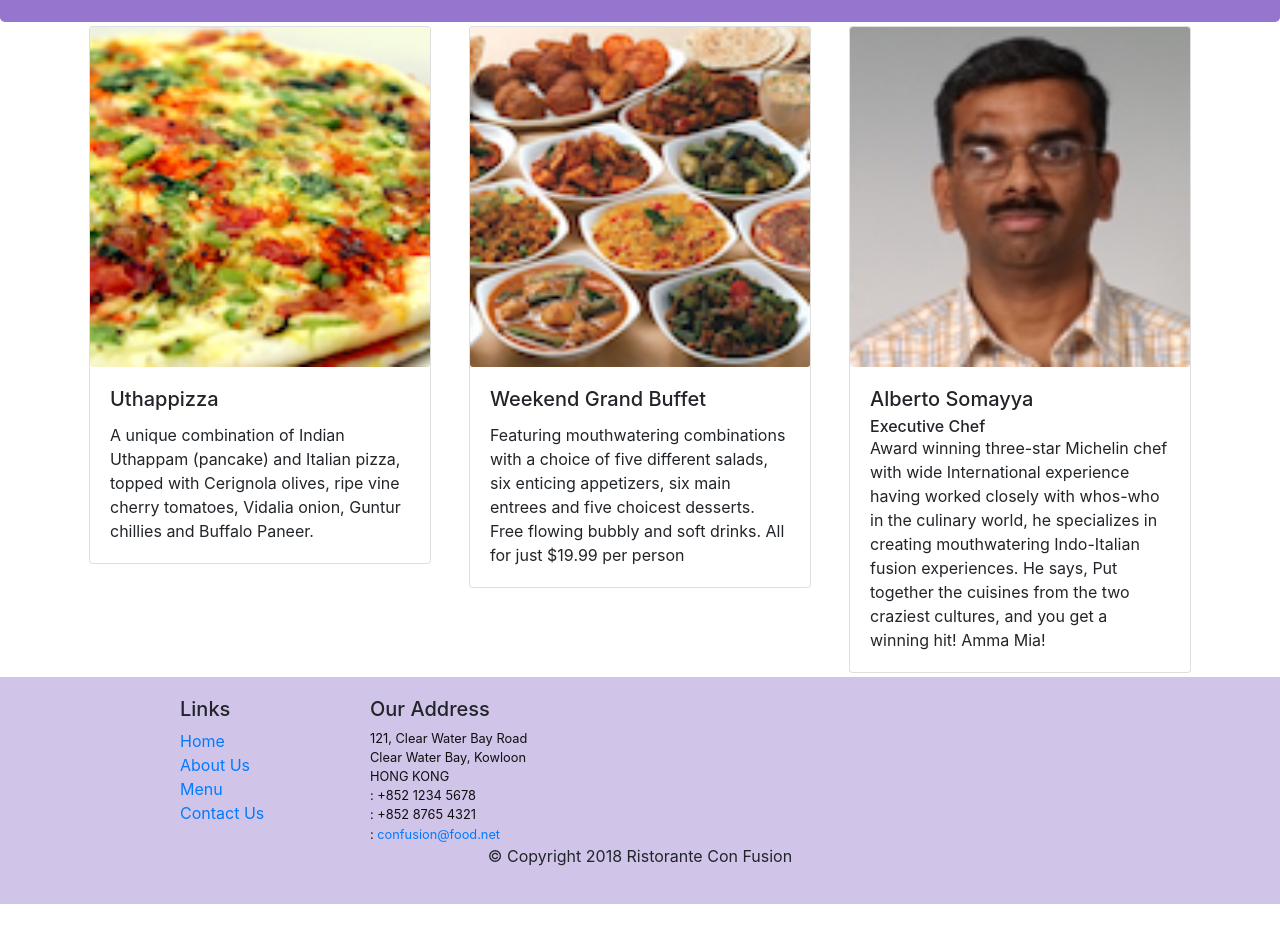
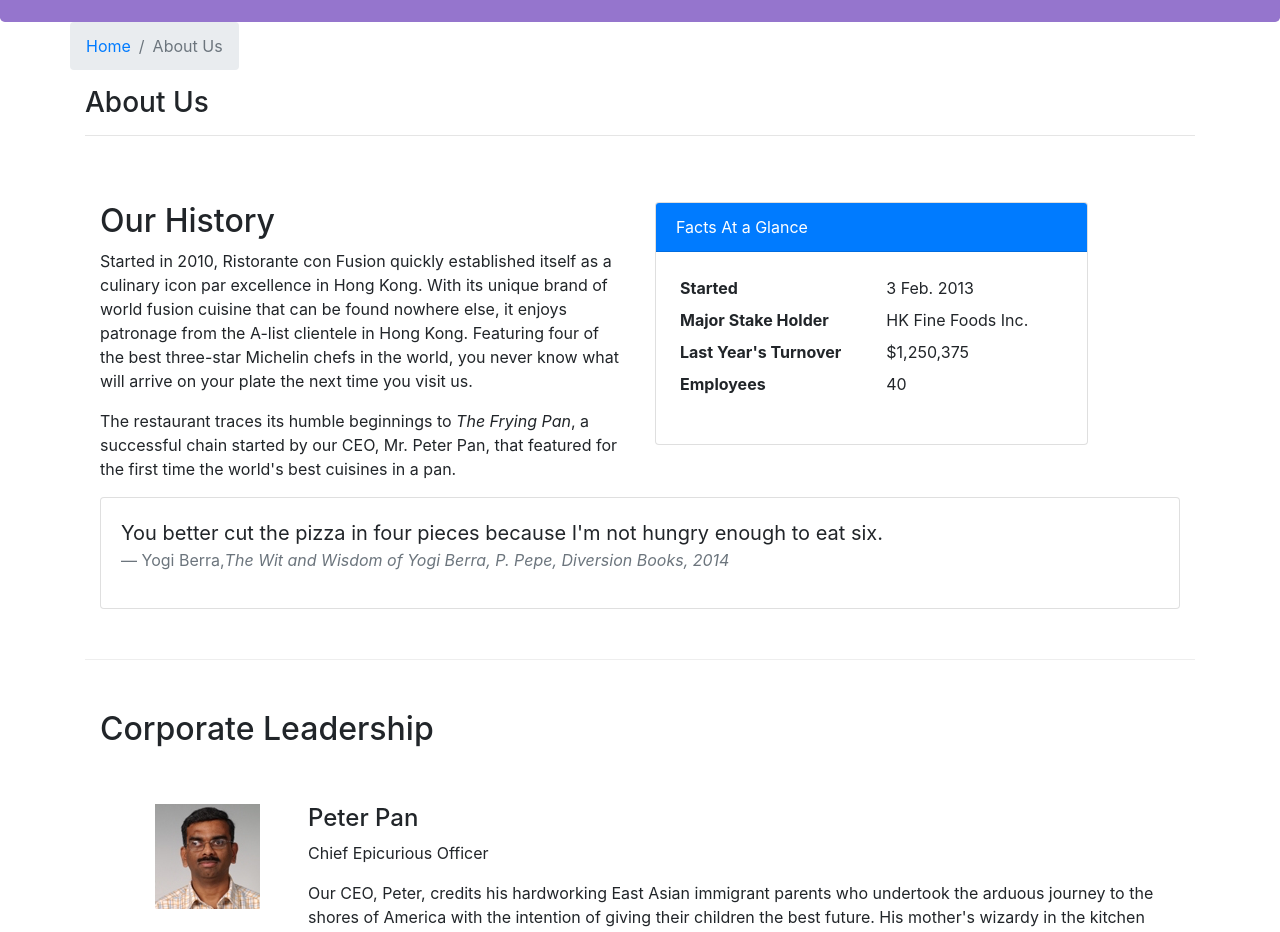
Before and after one commit to TrungTranFunix15649/Labreview, a React (Create React App) app: page /aboutus in a window 1280 px wide. Before the commit this address led to /home. Shown: the part 320-1252 px from the top of the page. Before the commit the page ends 1224 px from the top, so only its background shows below. Built offline with nearby package versions, Linux system fonts and the light colour scheme; the HTML template or start-up script is replaced by a standard one.

Commit message:
lab06.1 controlled forms

```diff
--- /dev/null
+++ b/src/components/AboutComponnet.js
@@ -0,0 +1,123 @@
+import React from "react";
+import {
+  Breadcrumb,
+  BreadcrumbItem,
+  Card,
+  CardBody,
+  CardHeader,
+  Media,
+} from "reactstrap";
+import { Link } from "react-router-dom";
+
+function RenderLeader({ leader }) {
+  return (
+    <div key={leader.id} className="col-12 mt-5">
+      <Media tag="li">
+        <Media left middle>
+          <Media object src={leader.image} alt={leader.name} />
+        </Media>
+        <Media body className="ml-5">
+          <Media heading>{leader.name}</Media>
+          <p>{leader.designation}</p>
+          <p>{leader.description}</p>
+        </Media>
+      </Media>
+    </div>
+  );
+}
+
+function About(props) {
+  const leaders = props.leaders.map((leader) => {
+    return (
+      <div className="container">
+        <div className="row">
+          <RenderLeader leader={leader} />
+        </div>
+      </div>
+    );
+  });
+
+  return (
+    <div className="container">
+      <div className="row">
+        <Breadcrumb>
+          <BreadcrumbItem>
+            <Link to="/home">Home</Link>
+          </BreadcrumbItem>
+          <BreadcrumbItem active>About Us</BreadcrumbItem>
+        </Breadcrumb>
+        <div className="col-12">
+          <h3>About Us</h3>
+          <hr />
+        </div>
+      </div>
+      <div className="row row-content">
+        <div className="col-12 col-md-6">
+          <h2>Our History</h2>
+          <p>
+            Started in 2010, Ristorante con Fusion quickly established itself as
+            a culinary icon par excellence in Hong Kong. With its unique brand
+            of world fusion cuisine that can be found nowhere else, it enjoys
+            patronage from the A-list clientele in Hong Kong. Featuring four of
+            the best three-star Michelin chefs in the world, you never know what
+            will arrive on your plate the next time you visit us.
+          </p>
+          <p>
+            The restaurant traces its humble beginnings to{" "}
+            <em>The Frying Pan</em>, a successful chain started by our CEO, Mr.
+            Peter Pan, that featured for the first time the world's best
+            cuisines in a pan.
+          </p>
+        </div>
+        <div className="col-12 col-md-5">
+          <Card>
+            <CardHeader className="bg-primary text-white">
+              Facts At a Glance
+            </CardHeader>
+            <CardBody>
+              <dl className="row p-1">
+                <dt className="col-6">Started</dt>
+                <dd className="col-6">3 Feb. 2013</dd>
+                <dt className="col-6">Major Stake Holder</dt>
+                <dd className="col-6">HK Fine Foods Inc.</dd>
+                <dt className="col-6">Last Year's Turnover</dt>
+                <dd className="col-6">$1,250,375</dd>
+                <dt className="col-6">Employees</dt>
+                <dd className="col-6">40</dd>
+              </dl>
+            </CardBody>
+          </Card>
+        </div>
+        <div className="col-12">
+          <Card>
+            <CardBody className="bg-faded">
+              <blockquote className="blockquote">
+                <p className="mb-0">
+                  You better cut the pizza in four pieces because I'm not hungry
+                  enough to eat six.
+                </p>
+                <footer className="blockquote-footer">
+                  Yogi Berra,
+                  <cite title="Source Title">
+                    The Wit and Wisdom of Yogi Berra, P. Pepe, Diversion Books,
+                    2014
+                  </cite>
+                </footer>
+              </blockquote>
+            </CardBody>
+          </Card>
+        </div>
+      </div>
+      <div className="row row-content">
+        <div className="col-12">
+          <h2>Corporate Leadership</h2>
+        </div>
+        <div className="col-12">
+          <Media list>{leaders}</Media>
+        </div>
+      </div>
+    </div>
+  );
+}
+
+export default About;
--- a/src/components/ContactComponent.js
+++ b/src/components/ContactComponent.js
@@ -1,8 +1,45 @@
-import React from "react";
-import { Breadcrumb, BreadcrumbItem } from "reactstrap";
+import React, { Component } from "react";
+import {
+  Breadcrumb,
+  BreadcrumbItem,
+  Button,
+  Form,
+  FormGroup,
+  Label,
+  Col,
+  Input,
+} from "reactstrap";
 import { Link } from "react-router-dom";
 
-function Contact(props) {
+class Contact extends Component {
+  constructor(props) {
+    super(props);
+    this.state = {
+      firstname: "",
+      lastname: "",
+      telnum: "",
+      email: "",
+      agree: false,
+      contactType: "Tel.",
+      message: "",
+    };
+    this.handleInputChange = this.handleInputChange.bind(this);
+    this.handleSubmit = this.handleSubmit.bind(this);
+  }
+  handleInputChange(event) {
+    const target = event.target;
+    const value = target.type === "checkbox" ? target.checked : target.value;
+    const name = target.name;
+    this.setState({
+      [name]: value,
+    });
+  }
+  handleSubmit(event) {
+    console.log("Current state is" + JSON.stringify(this.state));
+    alert("Current state is" + JSON.stringify(this.state));
+    event.preventDefault();
+  }
+  render() {
     return (
       <div className="container">
         <div className="row">
@@ -63,8 +100,126 @@
             </div>
           </div>
         </div>
+        <div className="row row-content">
+          <div className="col-12">
+            <h3>Send us Your Feedback</h3>
+          </div>
+          <div className="col-12 col-md-9">
+            <Form onSubmit={this.handleSubmit}>
+              <FormGroup row>
+                <Label htmlfor="firstname" md={2}>
+                  First Name
+                </Label>
+                <Col md={10}>
+                  <Input
+                    type="text"
+                    id="firstname"
+                    name="firstname"
+                    placeholder="First Name"
+                    value={this.state.firstname}
+                    onChange={this.handleInputChange}
+                  />
+                </Col>
+              </FormGroup>
+              <FormGroup row>
+                <Label htmlfor="lastname" md={2}>
+                  Last Name
+                </Label>
+                <Col md={10}>
+                  <Input
+                    type="text"
+                    id="lastname"
+                    name="lastname"
+                    placeholder="Last Name"
+                    value={this.state.lastname}
+                    onChange={this.handleInputChange}
+                  />
+                </Col>
+              </FormGroup>
+              <FormGroup row>
+                <Label htmlfor="telnum" md={2}>
+                  Contact Tel.
+                </Label>
+                <Col md={10}>
+                  <Input
+                    type="tel"
+                    id="telnum"
+                    name="telnum"
+                    placeholder="Tel. Number"
+                    value={this.state.telnum}
+                    onChange={this.handleInputChange}
+                  />
+                </Col>
+              </FormGroup>
+              <FormGroup row>
+                <Label htmlfor="email" md={2}>
+                  Email
+                </Label>
+                <Col md={10}>
+                  <Input
+                    type="email"
+                    id="email"
+                    name="email"
+                    placeholder="Email"
+                    value={this.state.email}
+                    onChange={this.handleInputChange}
+                  />
+                </Col>
+              </FormGroup>
+              <FormGroup row>
+                <Col md={{ size: 6, offset: 2 }}>
+                  <FormGroup check>
+                    <Label check>
+                      <Input
+                        type="checkbox"
+                        name="agree"
+                        checked={this.state.agree}
+                        onChange={this.handleInputChange}
+                      />{" "}
+                      <strong>May we contact you?</strong>
+                    </Label>
+                  </FormGroup>
+                </Col>
+                <Col md={{ size: 3, offset: 1 }}>
+                  <Input
+                    type="select"
+                    name="contactType"
+                    value={this.state.contactType}
+                    onChange={this.handleInputChange}
+                  >
+                    <option>Tel.</option>
+                    <option>Email</option>
+                  </Input>
+                </Col>
+              </FormGroup>
+              <FormGroup row>
+                <Label htmlfor="message" md={2}>
+                  Your Feedback
+                </Label>
+                <Col md={10}>
+                  <Input
+                    type="textarea"
+                    id="message"
+                    name="message"
+                    row="12"
+                    value={this.state.message}
+                    onChange={this.handleInputChange}
+                  />
+                </Col>
+              </FormGroup>
+              <FormGroup row>
+                <Col md={{ size: 10, offset: 2 }}>
+                  <Button type="submit" color="primary">
+                    Send feedback
+                  </Button>
+                </Col>
+              </FormGroup>
+            </Form>
+          </div>
+        </div>
       </div>
     );
   }
+}
 
 export default Contact;
--- a/src/components/MainComponent.js
+++ b/src/components/MainComponent.js
@@ -3,6 +3,7 @@
 import Menu from "./MenuComponent";
 import DishDetail from "./DishdetailComponent";
 import Contact from "./ContactComponent";
+import About from "./AboutComponnet";
 import Header from "./HeaderComponent";
 import Footer from "./FooterComponent";
 import { DISHES } from "../shared/dishes";
@@ -58,11 +59,17 @@
           <Route path="/home" component={HomePage} />
           <Route
             exact
+            path="/aboutus"
+            component={() => <About leaders={this.state.leaders} />}
+          />
+          <Route
+            exact
             path="/menu"
             component={() => <Menu dishes={this.state.dishes} />}
           />
           <Route path="/menu/:dishId" component={DishWithId} />
           <Route exact path="/contactus" component={Contact} />
+
           <Redirect to="/home" />
         </Switch>
         <Footer />
```
Lines whose indentation alone changed are shown as unchanged.
